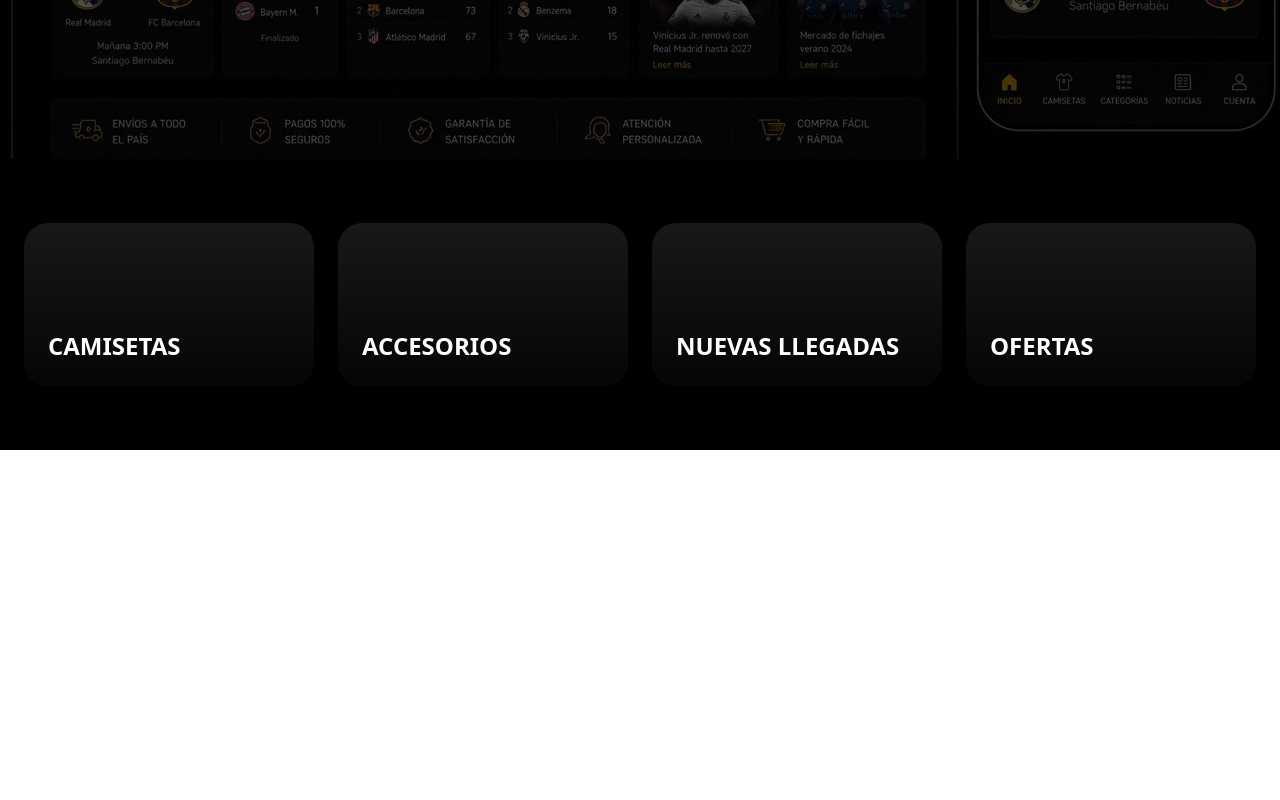
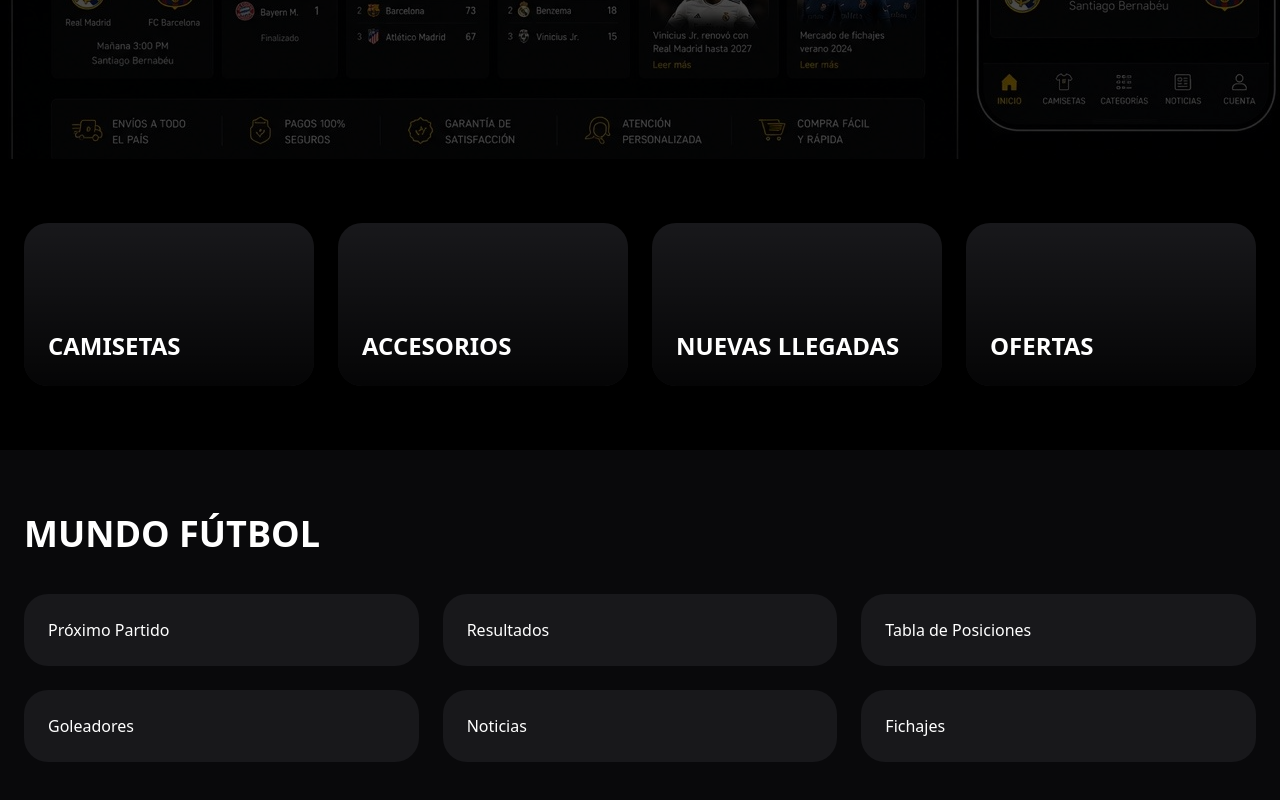
Before and after one commit to Zeus2604/el-10-de-la-cuadra, a Next.js app: page / in a window 1280 px wide. Shown: the part 641-1441 px from the top of the page. Before the commit the page ends 1091 px from the top, so only its background shows below. Built offline with nearby package versions, Linux system fonts and the light colour scheme.

Commit message:
Update page.tsx
Add Mundo Fútbol section

```diff
--- a/app/page.tsx
+++ b/app/page.tsx
@@ -1,7 +1,7 @@
 export default function Home() {
   return (
     <main className="min-h-screen bg-black text-white">
-      {/* Hero Section */}
+      {/* Hero */}
       <div className="relative h-screen">
         <img
           src="/hero.jpeg"
@@ -35,30 +35,43 @@
         </div>
       </div>
 
-      {/* Cards Section */}
+      {/* Cards */}
       <div className="max-w-7xl mx-auto px-6 py-16">
         <div className="grid grid-cols-2 md:grid-cols-4 gap-6">
           <div className="group relative overflow-hidden rounded-3xl aspect-video bg-zinc-900">
             <div className="absolute inset-0 bg-gradient-to-t from-black/80 to-transparent"></div>
             <div className="absolute bottom-6 left-6 text-2xl font-bold">CAMISETAS</div>
           </div>
-
           <div className="group relative overflow-hidden rounded-3xl aspect-video bg-zinc-900">
             <div className="absolute inset-0 bg-gradient-to-t from-black/80 to-transparent"></div>
             <div className="absolute bottom-6 left-6 text-2xl font-bold">ACCESORIOS</div>
           </div>
-
           <div className="group relative overflow-hidden rounded-3xl aspect-video bg-zinc-900">
             <div className="absolute inset-0 bg-gradient-to-t from-black/80 to-transparent"></div>
             <div className="absolute bottom-6 left-6 text-2xl font-bold">NUEVAS LLEGADAS</div>
           </div>
-
           <div className="group relative overflow-hidden rounded-3xl aspect-video bg-zinc-900">
             <div className="absolute inset-0 bg-gradient-to-t from-black/80 to-transparent"></div>
             <div className="absolute bottom-6 left-6 text-2xl font-bold">OFERTAS</div>
           </div>
         </div>
       </div>
+
+      {/* Mundo Fútbol */}
+      <div className="bg-zinc-950 py-16">
+        <div className="max-w-7xl mx-auto px-6">
+          <h2 className="text-4xl font-bold mb-10">MUNDO FÚTBOL</h2>
+
+          <div className="grid grid-cols-1 md:grid-cols-2 lg:grid-cols-3 gap-6">
+            <div className="bg-zinc-900 p-6 rounded-3xl">Próximo Partido</div>
+            <div className="bg-zinc-900 p-6 rounded-3xl">Resultados</div>
+            <div className="bg-zinc-900 p-6 rounded-3xl">Tabla de Posiciones</div>
+            <div className="bg-zinc-900 p-6 rounded-3xl">Goleadores</div>
+            <div className="bg-zinc-900 p-6 rounded-3xl">Noticias</div>
+            <div className="bg-zinc-900 p-6 rounded-3xl">Fichajes</div>
+          </div>
+        </div>
+      </div>
     </main>
   );
 }
```
